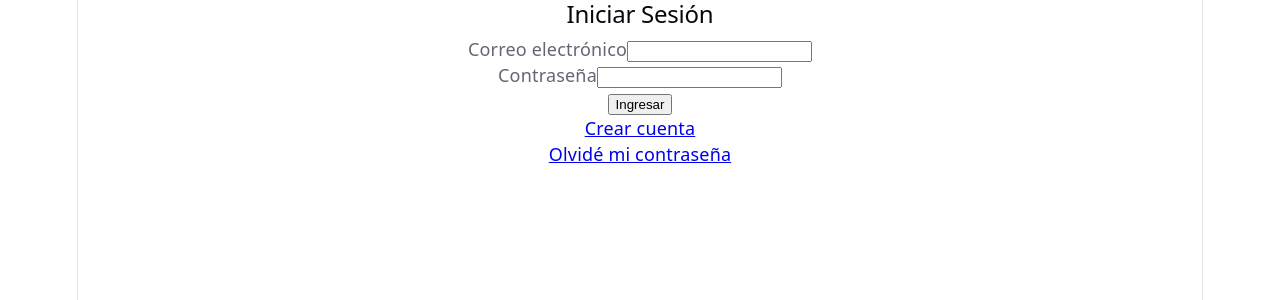
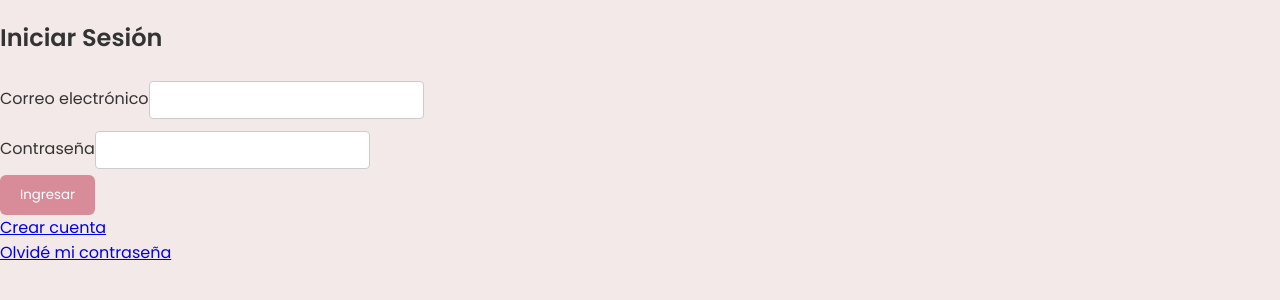
Before and after one commit to RyuYakuza/bellasboutique-frontend, a React (Vite) app: page / in a window 1280 px wide. Shown: the top 300 px of the page. Built offline with nearby package versions, Linux system fonts and the light colour scheme.

Commit message:
Aplica paleta de colores y tipografia base

```diff
--- a/index.html
+++ b/index.html
@@ -5,6 +5,8 @@
     <link rel="icon" type="image/svg+xml" href="/favicon.svg" />
     <meta name="viewport" content="width=device-width, initial-scale=1.0" />
     <title>bellasboutique-frontend</title>
+    <link rel="preconnect" href="https://fonts.googleapis.com">
+    <link href="https://fonts.googleapis.com/css2?family=Poppins:wght@400;600&display=swap" rel="stylesheet">
   </head>
   <body>
     <div id="root"></div>
--- a/src/index.css
+++ b/src/index.css
@@ -1,111 +1,31 @@
 :root {
-  --text: #6b6375;
-  --text-h: #08060d;
-  --bg: #fff;
-  --border: #e5e4e7;
-  --code-bg: #f4f3ec;
-  --accent: #aa3bff;
-  --accent-bg: rgba(170, 59, 255, 0.1);
-  --accent-border: rgba(170, 59, 255, 0.5);
-  --social-bg: rgba(244, 243, 236, 0.5);
-  --shadow:
-    rgba(0, 0, 0, 0.1) 0 10px 15px -3px, rgba(0, 0, 0, 0.05) 0 4px 6px -2px;
-
-  --sans: system-ui, 'Segoe UI', Roboto, sans-serif;
-  --heading: system-ui, 'Segoe UI', Roboto, sans-serif;
-  --mono: ui-monospace, Consolas, monospace;
-
-  font: 18px/145% var(--sans);
-  letter-spacing: 0.18px;
-  color-scheme: light dark;
-  color: var(--text);
-  background: var(--bg);
-  font-synthesis: none;
-  text-rendering: optimizeLegibility;
-  -webkit-font-smoothing: antialiased;
-  -moz-osx-font-smoothing: grayscale;
-
-  @media (max-width: 1024px) {
-    font-size: 16px;
-  }
-}
-
-@media (prefers-color-scheme: dark) {
-  :root {
-    --text: #9ca3af;
-    --text-h: #f3f4f6;
-    --bg: #16171d;
-    --border: #2e303a;
-    --code-bg: #1f2028;
-    --accent: #c084fc;
-    --accent-bg: rgba(192, 132, 252, 0.15);
-    --accent-border: rgba(192, 132, 252, 0.5);
-    --social-bg: rgba(47, 48, 58, 0.5);
-    --shadow:
-      rgba(0, 0, 0, 0.4) 0 10px 15px -3px, rgba(0, 0, 0, 0.25) 0 4px 6px -2px;
-  }
-
-  #social .button-icon {
-    filter: invert(1) brightness(2);
-  }
+  --color-primario: #D88C9A;
+  --color-secundario: #F4E9E9;
+  --color-texto: #333333;
+  --color-blanco: #FFFFFF;
 }
 
 body {
+  font-family: 'Poppins', sans-serif;
+  background-color: var(--color-secundario);
+  color: var(--color-texto);
   margin: 0;
 }
 
-#root {
-  width: 1126px;
-  max-width: 100%;
-  margin: 0 auto;
-  text-align: center;
-  border-inline: 1px solid var(--border);
-  min-height: 100svh;
-  display: flex;
-  flex-direction: column;
-  box-sizing: border-box;
+button {
+  background-color: var(--color-primario);
+  color: var(--color-blanco);
+  border: none;
+  padding: 10px 20px;
+  border-radius: 6px;
+  cursor: pointer;
+  font-family: 'Poppins', sans-serif;
 }
 
-h1,
-h2 {
-  font-family: var(--heading);
-  font-weight: 500;
-  color: var(--text-h);
+input {
+  padding: 8px;
+  margin: 6px 0;
+  border-radius: 4px;
+  border: 1px solid #ccc;
+  font-family: 'Poppins', sans-serif;
 }
-
-h1 {
-  font-size: 56px;
-  letter-spacing: -1.68px;
-  margin: 32px 0;
-  @media (max-width: 1024px) {
-    font-size: 36px;
-    margin: 20px 0;
-  }
-}
-h2 {
-  font-size: 24px;
-  line-height: 118%;
-  letter-spacing: -0.24px;
-  margin: 0 0 8px;
-  @media (max-width: 1024px) {
-    font-size: 20px;
-  }
-}
-p {
-  margin: 0;
-}
-
-code,
-.counter {
-  font-family: var(--mono);
-  display: inline-flex;
-  border-radius: 4px;
-  color: var(--text-h);
-}
-
-code {
-  font-size: 15px;
-  line-height: 135%;
-  padding: 4px 8px;
-  background: var(--code-bg);
-}
```
